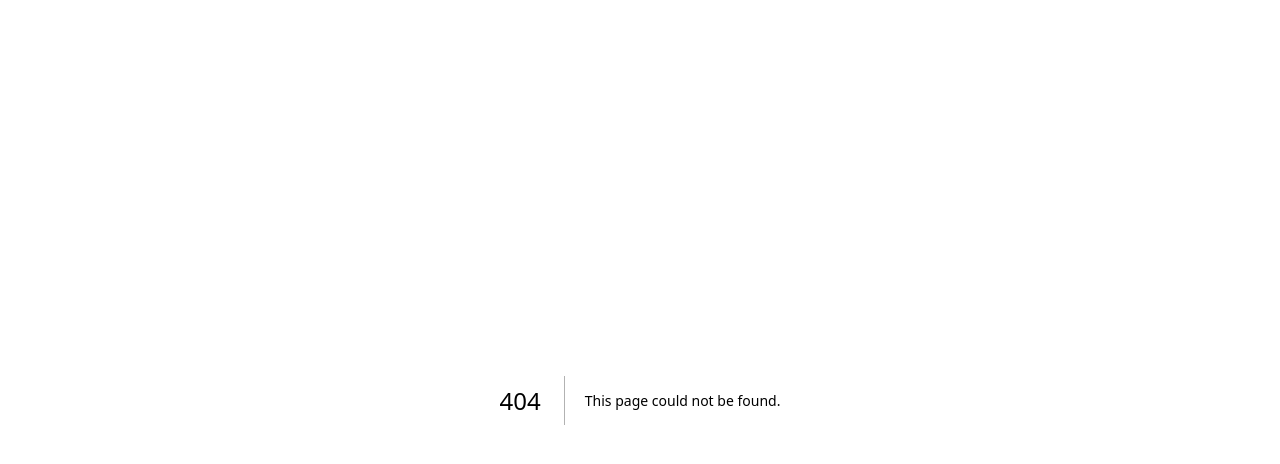
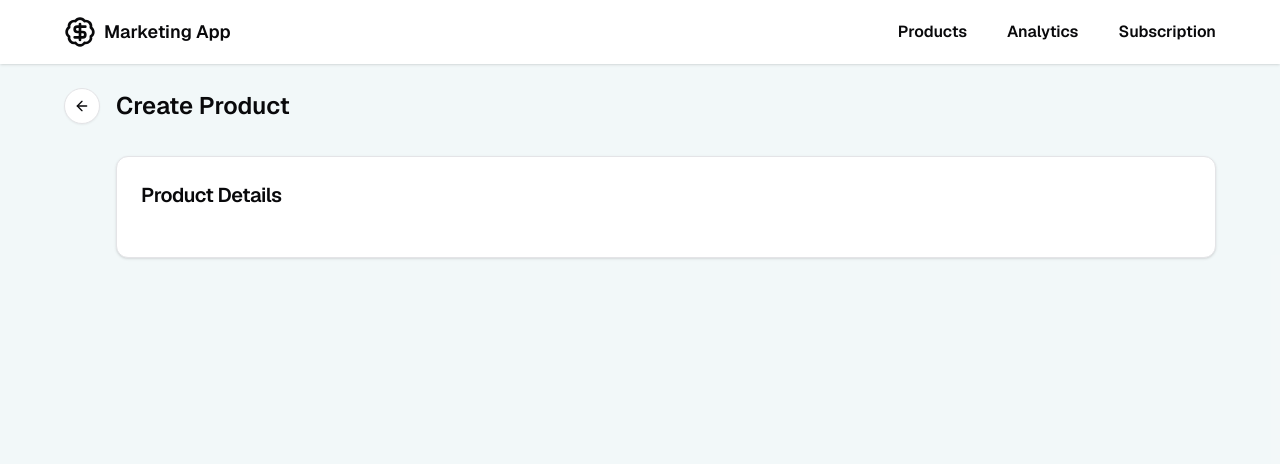
Before and after one commit to pawgog/dashboard_nextjs, a Next.js app: page /dashboard/products/new in a window 1280 px wide. Before the commit this address had no page. Shown: the top 464 px of the page. Built offline with nearby package versions, Linux system fonts and the light colour scheme.

Commit message:
Create product form component

```diff
--- a/src/app/dashboard/_components/NavBar.tsx
+++ b/src/app/dashboard/_components/NavBar.tsx
@@ -4,7 +4,7 @@
 
 export default function NavBar() {
   return (
-    <header className="flex py-4 shadow fixed top-0 w-full z-10 bg-background/95">
+    <header className="flex py-4 shadow bg-background">
       <nav className="flex items-center gap-10 container font-semibold">
         <Link className="mr-auto" href="/dashboard">
           <BrandLogo />
--- /dev/null
+++ b/src/app/dashboard/_components/PageWithBackButton.tsx
@@ -0,0 +1,27 @@
+import { Button } from "@/components/ui/button";
+import { ArrowLeft } from "lucide-react";
+import Link from "next/link";
+import { ReactNode } from "react";
+
+export function PageWithBackButton({
+  backButtonHref,
+  pageTitle,
+  children,
+}: {
+  backButtonHref: string;
+  pageTitle: string;
+  children: ReactNode;
+}) {
+  return (
+    <div className="grid grid-cols-[auto,1fr] gap-x-4 gap-y-8">
+      <Button size="icon" variant="outline" className="rounded-full" asChild>
+        <Link href={backButtonHref}>
+          <div className="sr-only">Back</div>
+          <ArrowLeft className="size-8" />
+        </Link>
+      </Button>
+      <h1 className="text-2xl font-semibold self-center">{pageTitle}</h1>
+      <div className="col-start-2">{children}</div>
+    </div>
+  );
+}
--- /dev/null
+++ b/src/app/dashboard/_components/forms/ProductDetailsForm.tsx
@@ -0,0 +1,3 @@
+export function ProductDetailsForm() {
+  return null;
+}
--- /dev/null
+++ b/src/app/dashboard/products/new/page.tsx
@@ -0,0 +1,21 @@
+import { Card, CardContent, CardHeader, CardTitle } from "@/components/ui/card";
+import { PageWithBackButton } from "../../_components/PageWithBackButton";
+import { ProductDetailsForm } from "../../_components/forms/ProductDetailsForm";
+
+export default function NewProductPage() {
+  return (
+    <PageWithBackButton
+      pageTitle="Create Product"
+      backButtonHref="/dashboard/products"
+    >
+      <Card>
+        <CardHeader>
+          <CardTitle className="text-xl">Product Details</CardTitle>
+        </CardHeader>
+        <CardContent>
+          <ProductDetailsForm />
+        </CardContent>
+      </Card>
+    </PageWithBackButton>
+  );
+}
```
